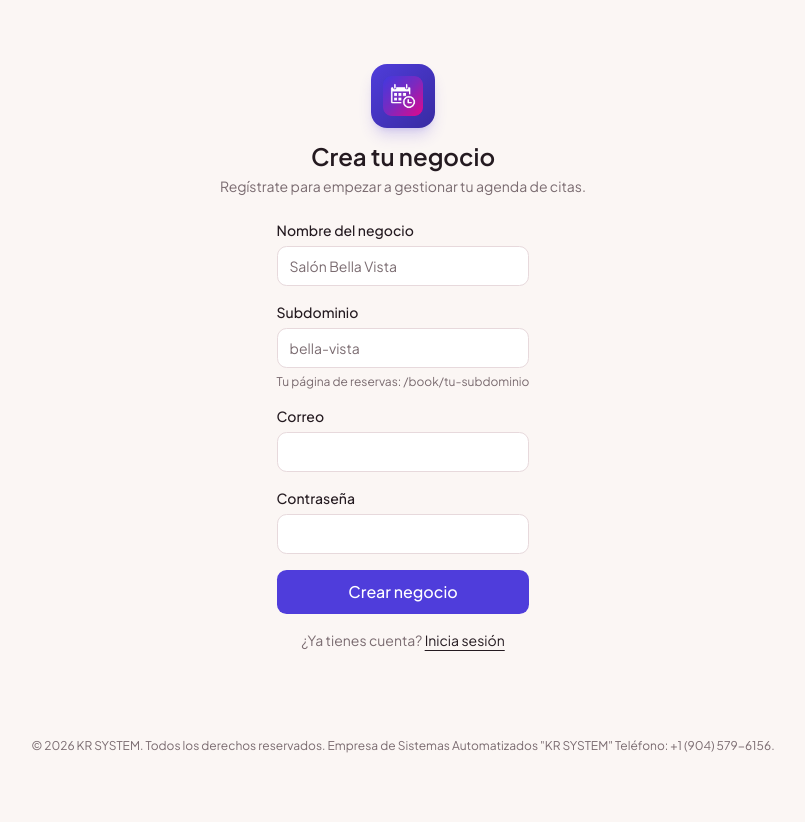
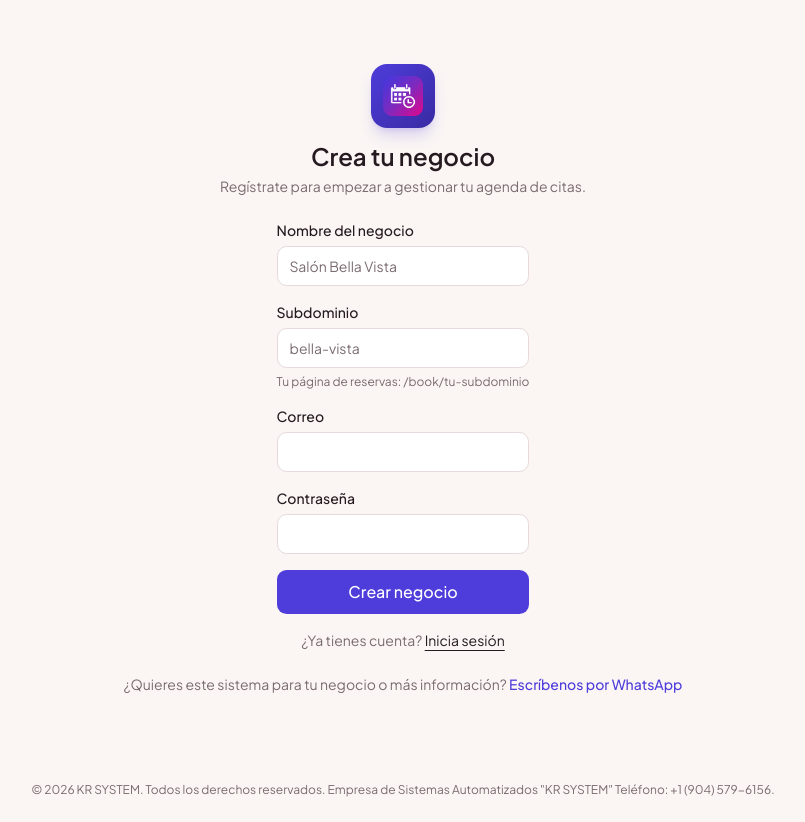
Before and after one commit to KRSYSTEM-CORP/appcitas, a Next.js app: page /signup in a window 1280 px wide. Shown: the whole page, without its empty margins (237-1042 px from the left). Before the commit the page ends 800 px from the top, so only its background shows below. Built offline with nearby package versions, Linux system fonts and the light colour scheme; no server answers.

Commit message:
Add WhatsApp CTA to signup page
Mirrors the one already on the login page.

```diff
--- a/app/(app)/signup/page.tsx
+++ b/app/(app)/signup/page.tsx
@@ -1,5 +1,6 @@
 import { SignupForm } from "@/components/auth/SignupForm";
 import { SiteFooter } from "@/components/layout/SiteFooter";
+import { WHATSAPP_URL } from "@/lib/legal";
 
 export default function SignupPage() {
   return (
@@ -18,6 +19,17 @@ export default function SignupPage() {
           </div>
         </div>
         <SignupForm />
+        <p className="text-center text-sm text-muted-foreground">
+          ¿Quieres este sistema para tu negocio o más información?{" "}
+          <a
+            href={WHATSAPP_URL}
+            target="_blank"
+            rel="noopener noreferrer"
+            className="font-medium text-primary hover:underline"
+          >
+            Escríbenos por WhatsApp
+          </a>
+        </p>
       </div>
       <SiteFooter />
     </div>
```
